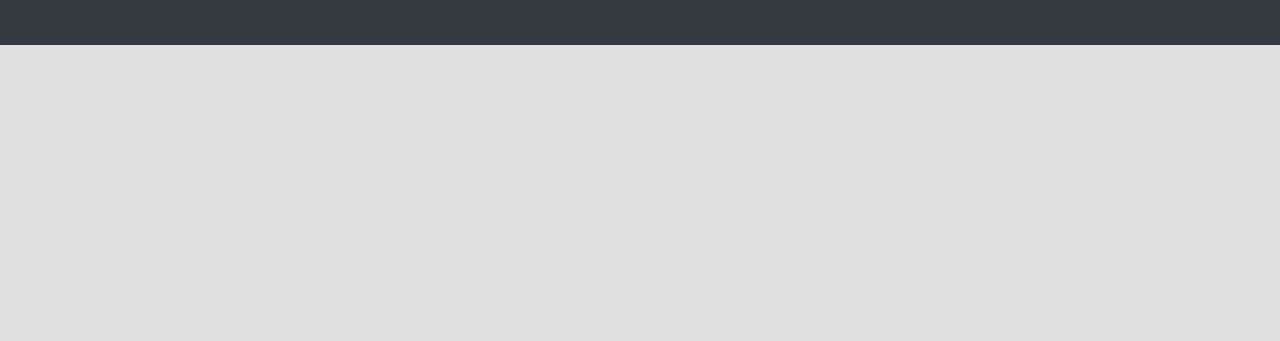
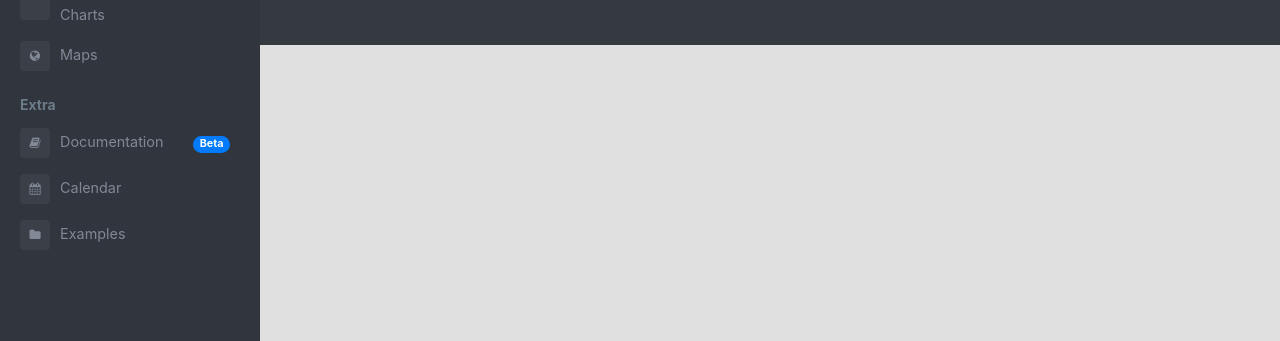
Before and after one commit to dymondsystems/cardbetav1, a plain HTML site: page index.html in a window 1280 px wide. Shown: the part 459-800 px from the top of the page. Drawn offline with nearby package versions, Linux system fonts and the light colour scheme.

Commit message:
Update index.html

```diff
--- a/index.html
+++ b/index.html
@@ -1207,7 +1207,7 @@ body {
 
 
 
-<div class="page-wrapper chiller-theme">
+<div class="page-wrapper chiller-theme toggled">
   <a id="show-sidebar" class="btn btn-sm btn-dark" href="#show-sidebar">
     <i class="fa fa-chevron-right"></i>
   </a>
```
